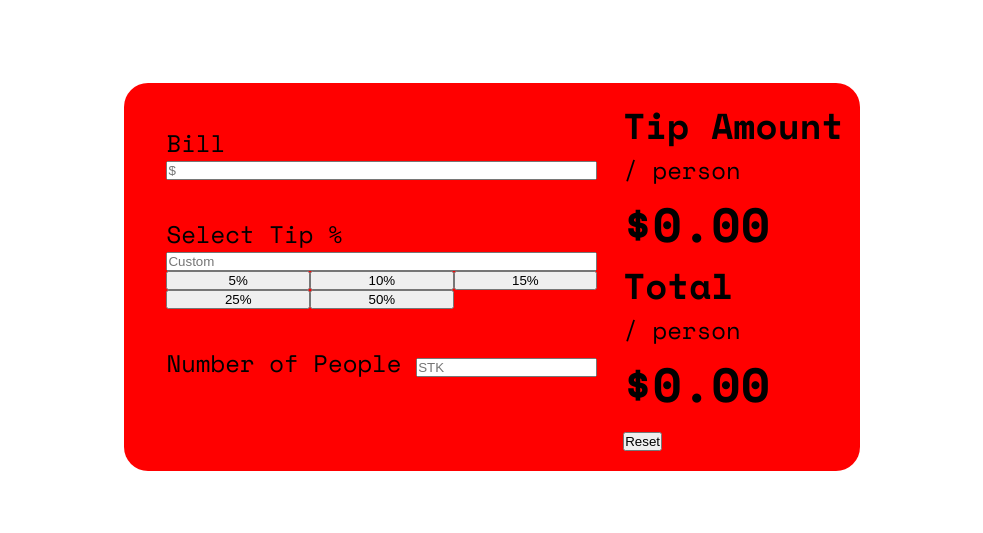
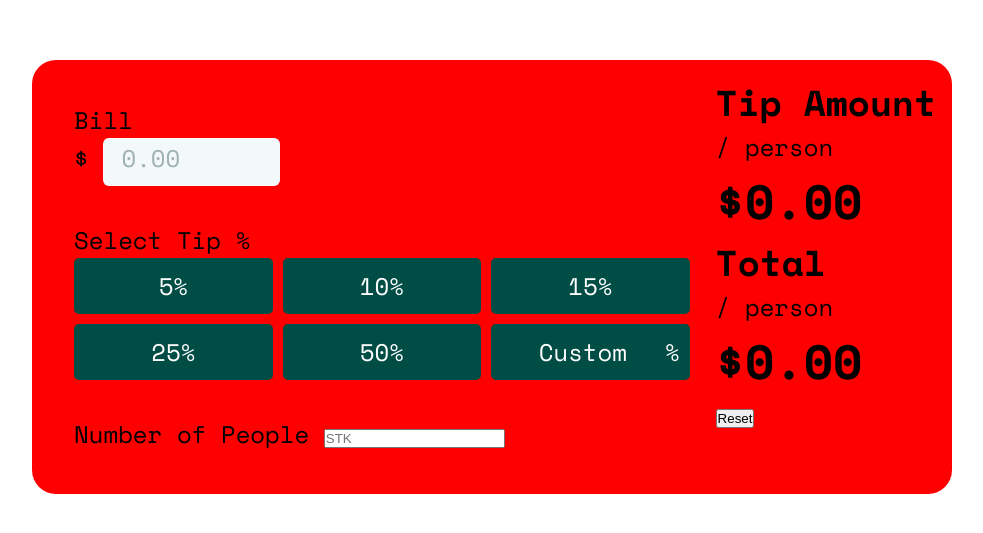
Before and after one commit to Lukas3162000/tip-calculator-app-main, a plain HTML site: page index.html in a window 1280 px wide. Shown: the part 123-656 px from the top of the page, without its empty margins (148-1131 px from the left). Drawn offline with nearby package versions, Linux system fonts and the light colour scheme.

Commit message:
Selection fixed in css, input field: Bill modified

```diff
--- a/index.html
+++ b/index.html
@@ -14,7 +14,10 @@
 
       <form id="billInput">
         <label for="bill">Bill</label>
-        <input type="number" id="bill" placeholder="$" min="0" step="0.01">
+        <div class="input-container">
+          <span class="currency">$</span>
+          <input type="number" id="bill" placeholder="0.00" min="0" step="0.01">
+        </div>
       </form>
 
       <div class="Selection">
@@ -25,7 +28,10 @@
           <button>15%</button>
           <button>25%</button>
           <button>50%</button>
-          <Input type="number" placeholder="Custom" id="customInput">
+          <div class="custom-input">
+            <Input type="number" placeholder="Custom" id="customInput">
+            <span>%</span>
+          </div>
         </div>
       </div>
 
--- a/stylesheet.css
+++ b/stylesheet.css
@@ -36,6 +36,24 @@ html{
     margin-bottom: 1.5rem;
 }
 
+#billInput input{
+    background-color: #F3F8FB;
+    border: none;
+    height: 2rem;
+    border-radius: 6px;
+}
+
+#billInput input::placeholder{
+  color: #9EB2B3;
+  padding-left: 0.75rem;
+  font-family: Space mono;
+  font-size: 1rem;
+}
+
+
+
+
+
 .Selection{
     display: flex;
     flex-direction: column;
@@ -44,14 +62,70 @@ html{
 
 .SelectionInputs{
     display: grid;
-    grid-template-areas: "A A A";
+    grid-template-columns: repeat(3,1fr);
+    gap: 10px;
+
 }
 
-
-#customInput{
-    grid-area: A;
+.SelectionInputs button,
+.SelectionInputs input{
+    background-color: #004d45;
+    color: #FFFFFF;
+    border: none;
+    padding: 10px;
+    text-align: center;
+    font-size: 1rem;
+    cursor: pointer;
+    border-radius: 5px;
+    width: 100%;
+    font-family: Space Mono;
 }
 
-.DisplaySide{
-    grid-area: B;
+.SelectionInputs button:hover{
+background-color: #a1e7df;
+color: #004d45;
 }
+
+.SelectionInputs input:hover{
+    background-color: #a1e7df;
+    color: #004d45;
+}
+
+.SelectionInputs input::-webkit-outer-spin-button,
+.SelectionInputs input::-webkit-inner-spin-button {
+-webkit-appearance: none;
+margin: 0;
+}
+
+.SelectionInputs input{
+-moz-appearance: textfield;
+}
+
+.SelectionInputs input::placeholder{
+color: #ffffff;
+}
+
+.SelectionInputs input:focus{
+outline: 2px solid #5FABA1;
+background-color: #F3F8FB;
+color: #004d45;
+}
+
+.custom-input {
+    position: relative;
+    display: flex;
+    align-items: center;
+}
+
+.custom-input input {
+    text-align: center;
+    padding-right: 25px;
+    width: 100%;
+}
+
+.custom-input span{
+    position: absolute;
+    right: 10px;
+    color: white;
+    pointer-events: none;
+}
```
